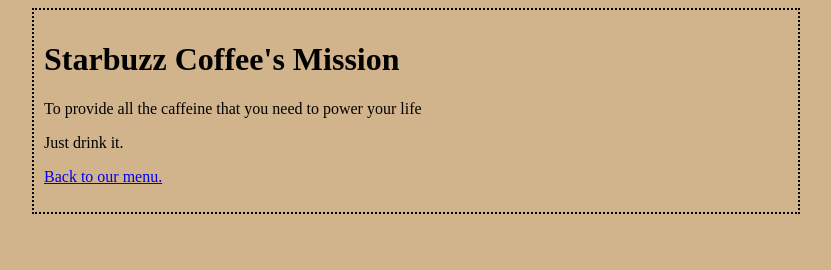
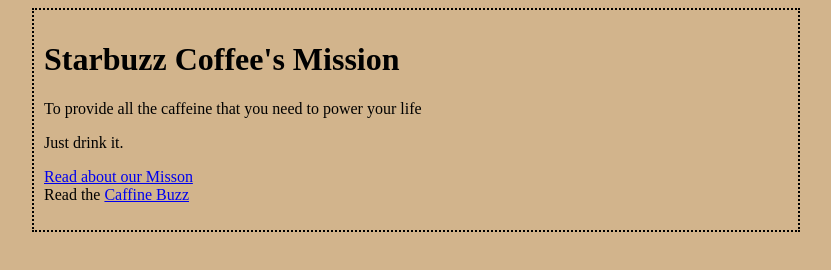
Before and after one commit to Real-Andrew-Souva/Starbuzz2, a plain HTML site: page mission.html in a window 1280 px wide. Shown: the whole page, without its empty margins (224-1055 px from the left). Drawn offline with Linux system fonts and the light colour scheme.

Commit message:
Update mission.html

```diff
--- a/mission.html
+++ b/mission.html
@@ -21,7 +21,9 @@
         your life</p>
         <p>Just drink it.</p>
         <p>
-            <a href="index.html">Back to our menu.</a>
+            <a href="index.html">Read about our Misson</a>
+            <br>
+            Read the <a href="http://wickedlysmart.com/buzz/"> Caffine Buzz</a>
         </p>
     </body>
 </html>
```
